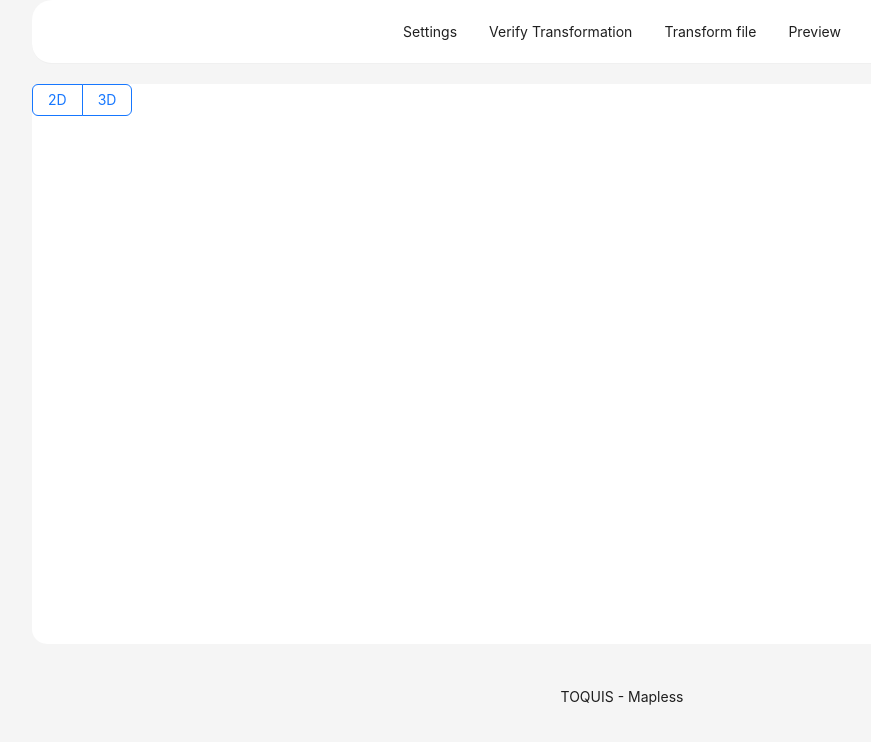
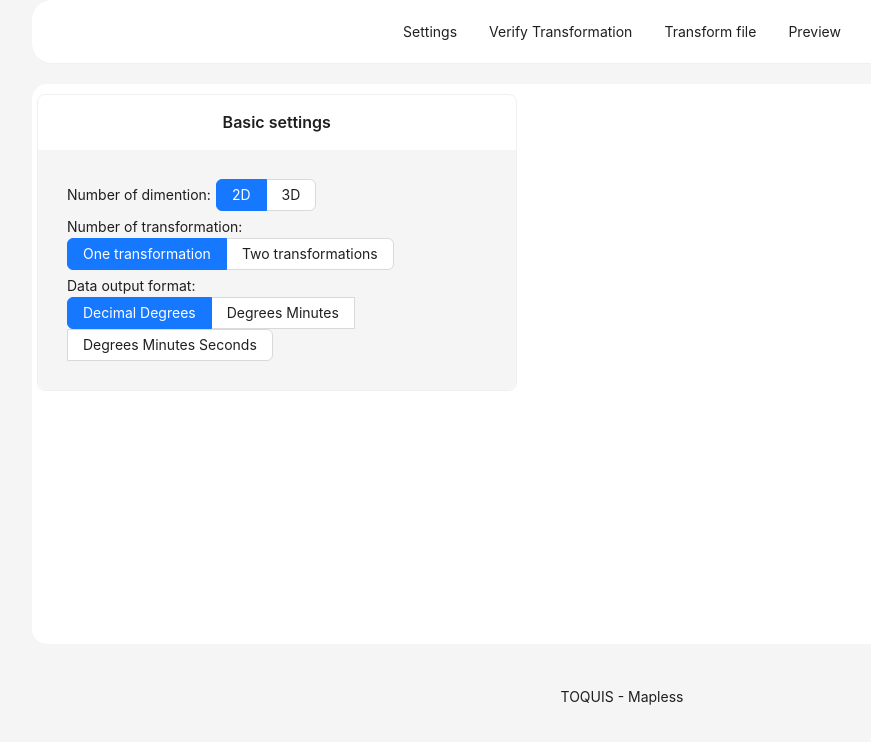
Before and after one commit to toquis-ltd/geocal, a React (Vite) app in the folder front/: page /settings in a window 1280 px wide. Shown: the top 742 px of the page, without its empty margins (18-889 px from the left). Built offline with nearby package versions, Linux system fonts and the light colour scheme.

Commit message:
global settings

```diff
--- a/front/package.json
+++ b/front/package.json
@@ -12,6 +12,7 @@
   "dependencies": {
     "antd": "^5.7.0",
     "react": "^18.2.0",
+    "react-device-detect": "^2.2.3",
     "react-dom": "^18.2.0",
     "react-router-dom": "^6.14.1"
   },
--- a/front/src/App.tsx
+++ b/front/src/App.tsx
@@ -1,3 +1,4 @@
+import React from "react";
 import { Route, Routes } from "react-router-dom";
 import { Layout } from 'antd';
 
@@ -6,22 +7,32 @@ import Navbar from './assets/Navbar'
 import VarifyPage from "./pages/verify";
 import SettingsPage from "./pages/settings";
 import TransformPage from './pages/transform';
+import PreviewPage from "./pages/preview";
 
-import PreviewPage from "./pages/preview";
+import {SettingsContext} from './context/settings'
+import {SettingStateType} from './types/settings'
 
 const { Content, Footer } = Layout;
 
 const App : React.FC = () => {
+  const [settings, setSettings] = React.useState<SettingStateType>({
+    dimensions:2,
+    transformations:1,
+    dataOutputFormat:'Decimal Degrees',
+  } as SettingStateType);
+
   return (
   <Layout className="layout">
     <Navbar/>
-    <Content style={{ margin: '20px 50px', backgroundColor: '#ffffff', borderRadius: "15px", minHeight: '70vh'}}>
+    <Content style={{ margin: '20px 50px', backgroundColor: '#ffffff', borderRadius: "15px", height: '70vh', minHeight: '70vh'}}>
+      <SettingsContext.Provider value={[settings, setSettings]}>
         <Routes>
             <Route path="/" Component={PreviewPage} />
             <Route path="/settings" Component={SettingsPage} />
             <Route path="/verify" Component={VarifyPage} />
             <Route path="/transform" Component={TransformPage} />
         </Routes>
+      </SettingsContext.Provider>
     </Content>
     <Footer style={{ textAlign: 'center' }}>TOQUIS - Mapless</Footer>
   </Layout>
--- /dev/null
+++ b/front/src/assets/BasicSettings.tsx
@@ -0,0 +1,61 @@
+import React from 'react'
+import { Radio, Card } from 'antd';
+
+import {SettingsContext} from '../context/settings';
+import {SettingStateType} from '../types/settings';
+
+const BasicSettings : React.FC = () => {
+  const [state, setState] = React.useContext<[SettingStateType, VoidFunction]>(SettingsContext);
+
+  const dimensionOptions = [
+    { label: '2D', value: 2},
+    { label: '3D', value: 3},
+  ];
+
+  const transformationNumberOptions = [
+    { label: 'One transformation', value: 1},
+    { label: 'Two transformations', value: 2},
+  ];
+
+  const OutputFormatOptions = [
+    { label: 'Decimal Degrees', value: 'Decimal Degrees'},
+    { label: 'Degrees Minutes', value: 'Degrees Minutes'},
+    { label: 'Degrees Minutes Seconds', value: 'Degrees Minutes Seconds'},
+  ];
+  return (
+    <Card title="Basic settings" headStyle={{ textAlign:'center' }} bodyStyle={{ backgroundColor:'#f5f5f5'}}>
+          <div className="dimention-settings" style={{margin:'5px'}}>
+            <span className="label" style={{marginRight:'5px'}}>Number of dimention:</span>
+            <Radio.Group
+              value={state.dimensions}
+              options={dimensionOptions}
+              optionType="button"
+              buttonStyle="solid"
+              onChange={e => setState({...state, dimensions:e.target.value})}
+              />
+          </div>
+          <div className="transformations-settings" style={{margin:'5px'}}>
+            <span className="label" style={{marginRight:'5px'}}>Number of transformation:</span>
+            <Radio.Group
+              value={state.transformations}
+              options={transformationNumberOptions}
+              optionType="button"
+              buttonStyle="solid"
+              onChange={e => setState({...state, transformations:e.target.value})}
+              />
+          </div>
+          <div className="transformations-settings" style={{margin:'5px'}}>
+            <span className="label" style={{marginRight:'5px'}}>Data output format:</span>
+            <Radio.Group
+              value={state.dataOutputFormat}
+              options={OutputFormatOptions}
+              optionType="button"
+              buttonStyle="solid"
+              onChange={e => setState({...state, dataOutputFormat:e.target.value})}
+              />
+          </div>
+    </Card>
+  )
+}
+
+export default BasicSettings
--- a/front/src/assets/Navbar.tsx
+++ b/front/src/assets/Navbar.tsx
@@ -2,28 +2,42 @@ import React from 'react'
 import { useNavigate } from 'react-router-dom';
 import { Layout, Menu } from 'antd';
 
+import type { MenuProps, MenuTheme } from 'antd';
+
 const { Header } = Layout;
+
+type MenuItem = Required<MenuProps>['items'][number];
+
+function getItem(
+  label: React.ReactNode,
+  key: React.Key,
+  onClick: (key:string) => void,
+): MenuItem {
+  return {
+    key,
+    label,
+    onClick,
+  } as MenuItem;
+}
 
 const Navbar : React.FC = () => {
   const navigate = useNavigate();
   const goto = (key:string) => navigate(`/${key}`);
 
+  const items: MenuItem[] = [
+    getItem('Settings', 'settings', (event)=>goto(event.key)),
+    getItem('Verify Transformation', 'verify', (event)=>goto(event.key)),
+    getItem('Transform file', 'transform', (event)=>goto(event.key)),
+    getItem('Preview', '', (event)=>goto(event.key)),
+  ]
+
   return (
     <Header style={{backgroundColor: "#f5f5f5"}}>
-      <Menu mode="horizontal" style={{borderRadius: '20px', display: 'flex', justifyContent:'center'}}>
-        <Menu.Item onClick={(event)=>goto(event.key)} key="settings">
-            Settings
-        </Menu.Item>
-        <Menu.Item onClick={(event)=>goto(event.key)} key="verify">
-            Verify Transformation
-        </Menu.Item>
-        <Menu.Item onClick={(event)=>goto(event.key)} key="transform">
-            Transform file
-        </Menu.Item>
-        <Menu.Item onClick={(event)=>goto(event.key)} key="">
-            Preview
-        </Menu.Item>
-      </Menu>
+      <Menu
+            mode="horizontal"
+            style={{borderRadius: '20px', display: 'flex', justifyContent:'center'}}
+            items={items}
+       />
     </Header>
   )
 }
--- /dev/null
+++ b/front/src/assets/UploadFile.tsx
@@ -0,0 +1,51 @@
+import React from 'react'
+import { useNavigate } from 'react-router-dom';
+
+import { InboxOutlined, DeleteOutlined} from '@ant-design/icons';
+import { message, Upload, Button } from 'antd';
+
+import type { UploadFile, UploadProps } from 'antd/es/upload/interface';
+
+const { Dragger } = Upload;
+
+const FileUploader : React.FC = () => {
+  const [fileList, setFileList] = React.useState<UploadFile[]>([]);
+  const props: UploadProps = {
+    name: 'file',
+    action: `${import.meta.env.VITE_server}/api/transform/upload`,
+    maxCount: 1,
+    multiple: false,
+
+    onChange({file, fileList}) {
+      const { status, response } = file;
+      if (status === 'done') {
+        if (response.status_code > 299) {
+          message.error(`${response.detail}`);
+          setFileList([]);
+          return
+        }
+        message.success(`${file.name} file uploaded successfully.`);
+      } else if (status === 'error') {
+        message.error(`${file.name} file upload failed.`);
+        setFileList([]);
+      }
+      setFileList(fileList)
+    },
+  };
+  return (
+    <div className="upload__file" style={{textAlign:"center"}}>
+      <Dragger  fileList={fileList} {...props} style={{height:'200px'}}>
+            <p className="ant-upload-drag-icon">
+              <InboxOutlined />
+            </p>
+            <p className="ant-upload-text">Click or drag file to this area to upload</p>
+      </Dragger>
+      <div style={{marginTop: '10px'}}>
+        <Button type="primary" onClick={()=>setFileList([])} icon={<DeleteOutlined />} size={'large'} children={'Delete'}/>
+      </div>
+  </div>
+  )
+
+}
+
+export default FileUploader;
--- /dev/null
+++ b/front/src/context/settings.tsx
@@ -0,0 +1,8 @@
+import * as React from 'react';
+import { SettingStateType } from '../types/settings';
+
+export const SettingsContext = React.createContext<SettingStateType>({
+    dimensions:2,
+    transformations:1,
+    dataOutputFormat:'Decimal Degrees',
+} as SettingStateType);
--- a/front/src/pages/preview.tsx
+++ b/front/src/pages/preview.tsx
@@ -1,7 +1,7 @@
 import React from 'react';
 
 const PreviewPage : React.FC = () => {
-  return <div>About</div>
+  return <div>Preview</div>
 }
 
 export default PreviewPage
--- a/front/src/pages/settings.tsx
+++ b/front/src/pages/settings.tsx
@@ -1,12 +1,17 @@
 import React from 'react'
-import {  Radio } from 'antd';
+import { Col, Row } from 'antd';
+
+import BasicSettings from '../assets/BasicSettings';
 
 const SettingsPage : React.FC = () => {
   return (
-    <Radio.Group>
-      <Radio.Button>2D</Radio.Button>
-      <Radio.Button>3D</Radio.Button>
-    </Radio.Group>
+    <Row gutter={[8, 8]} style={{padding:'10px 5px', width:'100%', height:'100%'}}>
+      <Col span={10}>
+        <BasicSettings />
+      </Col>
+      <Col span={14}>
+      </Col>
+  </Row>
   )
 }
 
--- a/front/src/pages/transform.tsx
+++ b/front/src/pages/transform.tsx
@@ -1,44 +1,24 @@
 import React from 'react';
-import { InboxOutlined } from '@ant-design/icons';
-import { message, Upload } from 'antd';
+import { Col, Row } from 'antd';
 
-import type { UploadFile, UploadProps } from 'antd/es/upload/interface';
 
-const { Dragger } = Upload;
+import FileUploader from '../assets/UploadFile';
 
 const TransformPage : React.FC = () => {
-  const [fileList, setFileList] = React.useState<UploadFile[]>([]);
-  const props: UploadProps = {
-    name: 'file',
-    multiple: false,
-    action: `${import.meta.env.VITE_server}/api/transform/upload`,
-    method: "post",
-    maxCount: 1,
-
-    onChange({file, fileList}) {
-      const { status, response } = file;
-      if (status === 'done') {
-        if (response.status_code > 299) {
-          message.error(`${response.detail}`);
-          setFileList([]);
-          return
-        }
-        message.success(`${file.name} file uploaded successfully.`);
-      } else if (status === 'error') {
-        message.error(`${file.name} file upload failed.`);
-        setFileList([]);
-      }
-      setFileList(fileList)
-    },
-  };
 
   return (
-      <Dragger  fileList={fileList}  {...props}>
-        <p className="ant-upload-drag-icon">
-          <InboxOutlined />
-        </p>
-        <p className="ant-upload-text">Click or drag file to this area to upload</p>
-    </Dragger>
+    <div className="container" style={{margin:'auto', width:'50%'}}>
+      <div className="inner" style={{height: '200px'}}></div>
+      <Row gutter={[8, 8]}>
+        <Col span={3}>
+        </Col>
+        <Col span={18}>
+          <FileUploader/>
+        </Col>
+        <Col span={3}>
+        </Col>
+      </Row>
+    </div>
   )
 }
 
--- a/front/src/pages/verify.tsx
+++ b/front/src/pages/verify.tsx
@@ -1,7 +1,12 @@
 import React from 'react'
 
+import { SettingStateType } from '../types/settings';
+import {SettingsContext} from '../context/settings'
+
 const VarifyPage: React.FC  = () => {
-  return <div>About</div>
+  const [state, useState] = React.useContext<[SettingStateType, VoidFunction]>(SettingsContext);
+
+  return <div>About: {state.dataOutputFormat}</div>
 }
 
 export default VarifyPage
--- /dev/null
+++ b/front/src/types/settings.d.ts
@@ -0,0 +1,5 @@
+export interface SettingStateType {
+    dimensions:number,
+    transformations:number,
+    dataOutputFormat: 'Decimal Degrees' | 'Degrees Minutes' | 'Degrees Minutes Seconds',
+};
```
Also changed, not shown: 2 other files (tests, documents, lock files or other folders). Lines whose indentation alone changed are shown as unchanged.
